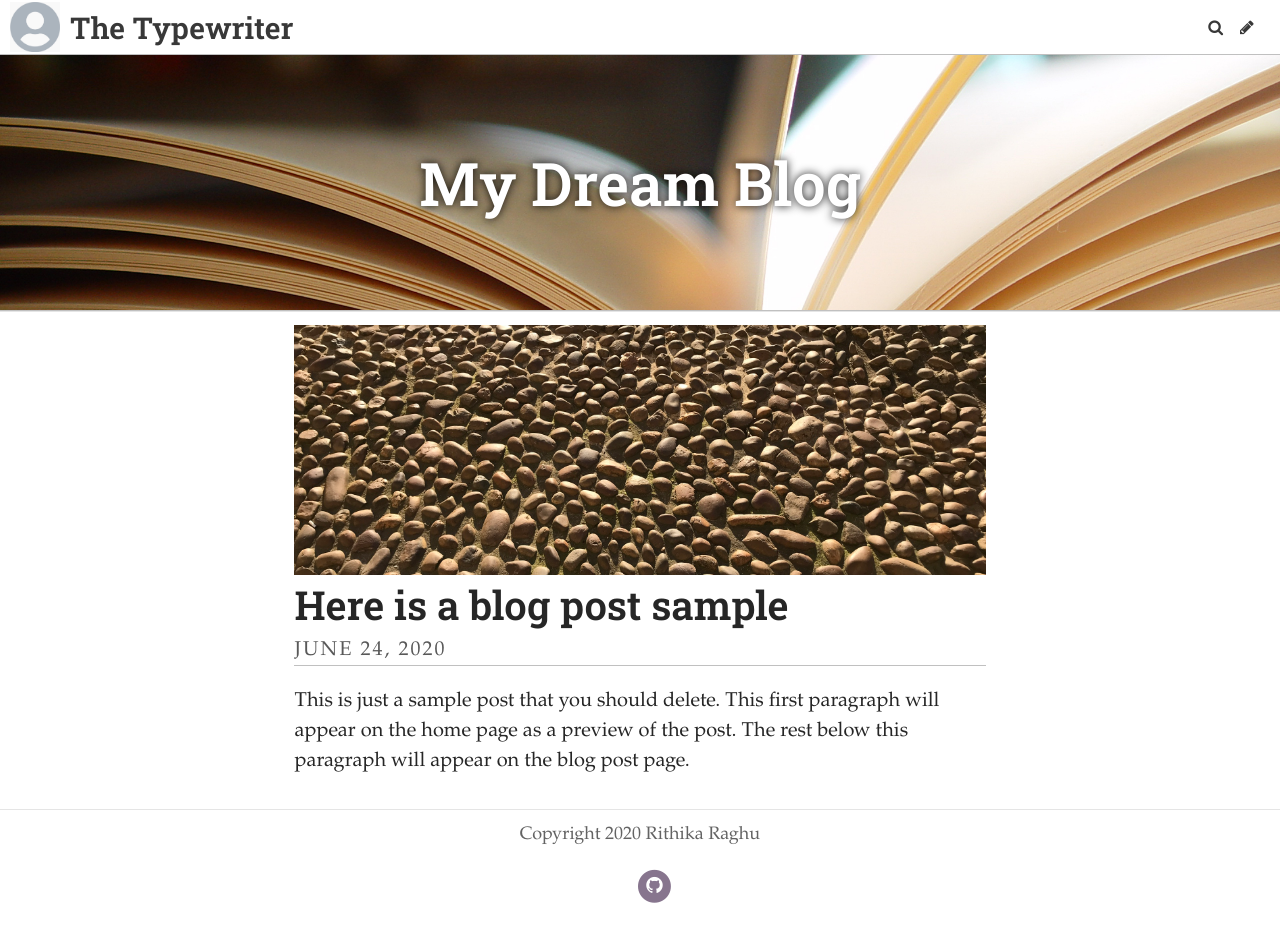
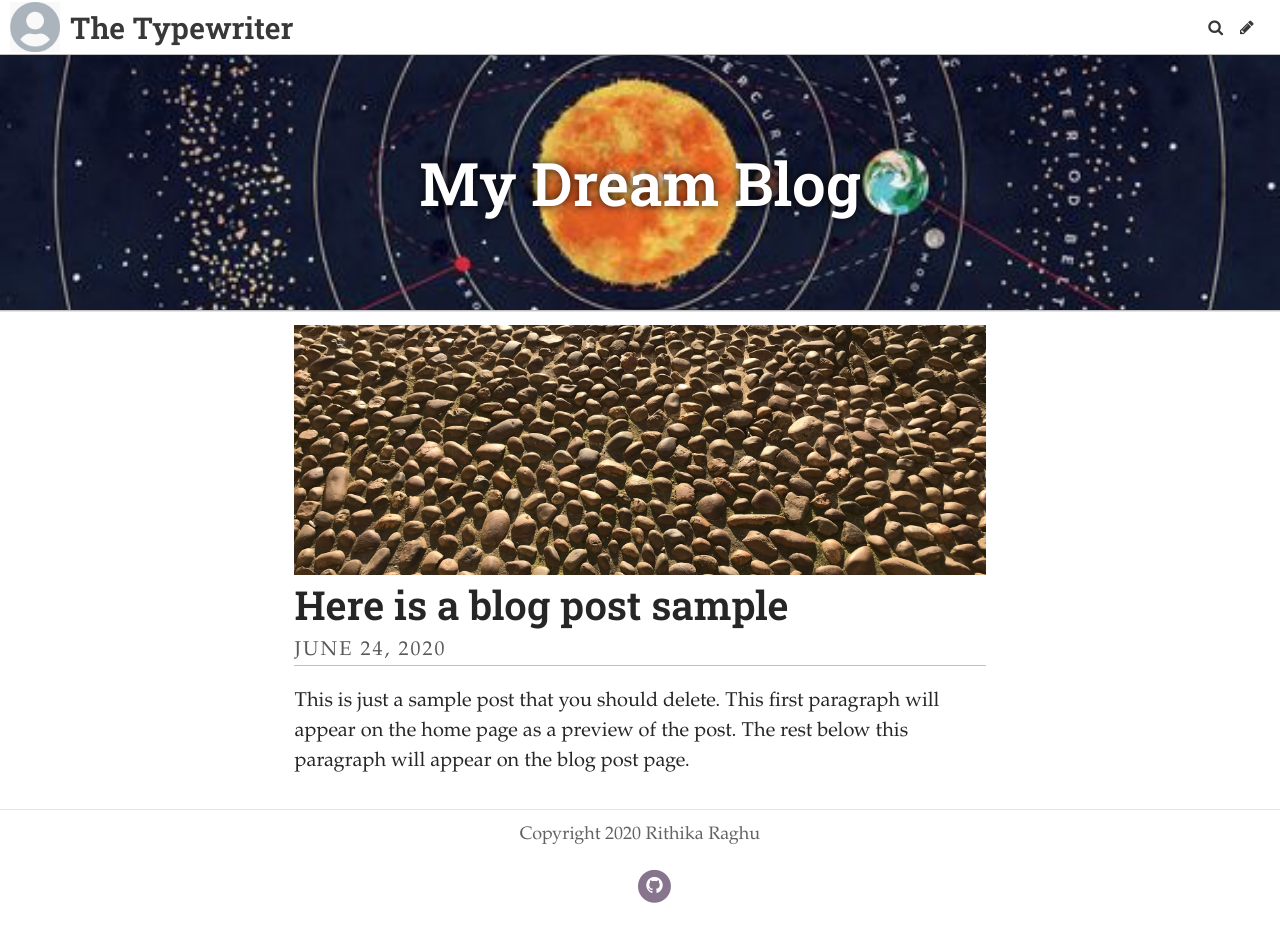
Before and after one commit to ismirithu/Typewriter, a Jekyll site: the page built from index.html, in a window 1280 px wide. Built offline with Jekyll 4.4.1, drawn with Linux system fonts in a browser that asks for light colours; some web fonts are replaced; the list of posts is cut into pages by our own code.

Commit message:
Update Settings “general”

```diff
--- a/_data/settings.yml
+++ b/_data/settings.yml
@@ -2,7 +2,7 @@ title: The Typewriter
 description: A website with a blog
 header_text: My Dream Blog
 footer_text: Copyright 2020 Rithika Raghu
-header_feature_image: ../uploads/pages.jpg
+header_feature_image: ../uploads/3ad8ea65f1e397a7fc5b650066a51b1f.jpg
 bannerheight: 20vmax
 logo: /uploads/logo.jpg
 favicon: /uploads/favicon.ico
```
Also changed, not shown: uploads/3ad8ea65f1e397a7fc5b650066a51b1f.jpg (added).
